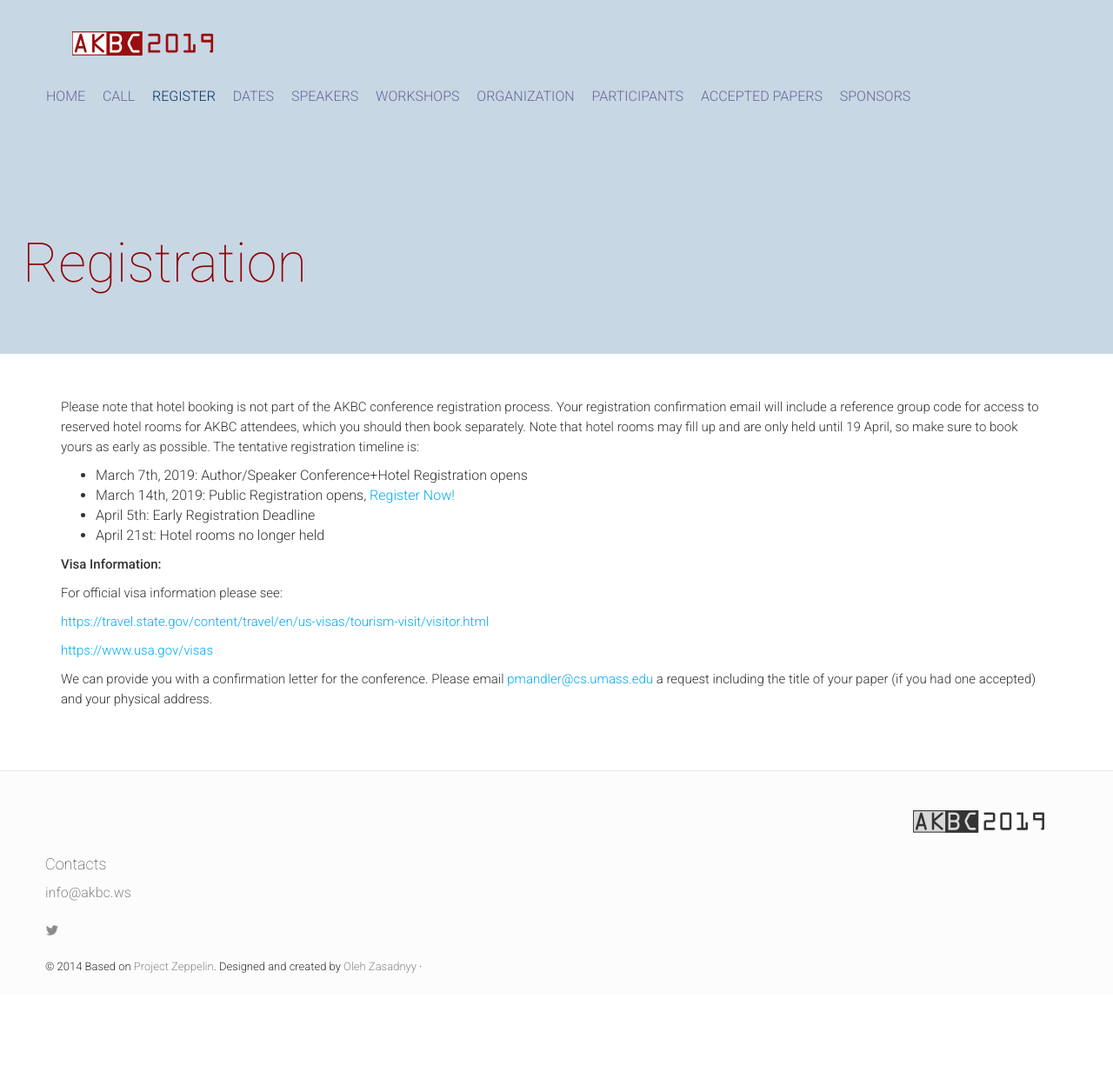
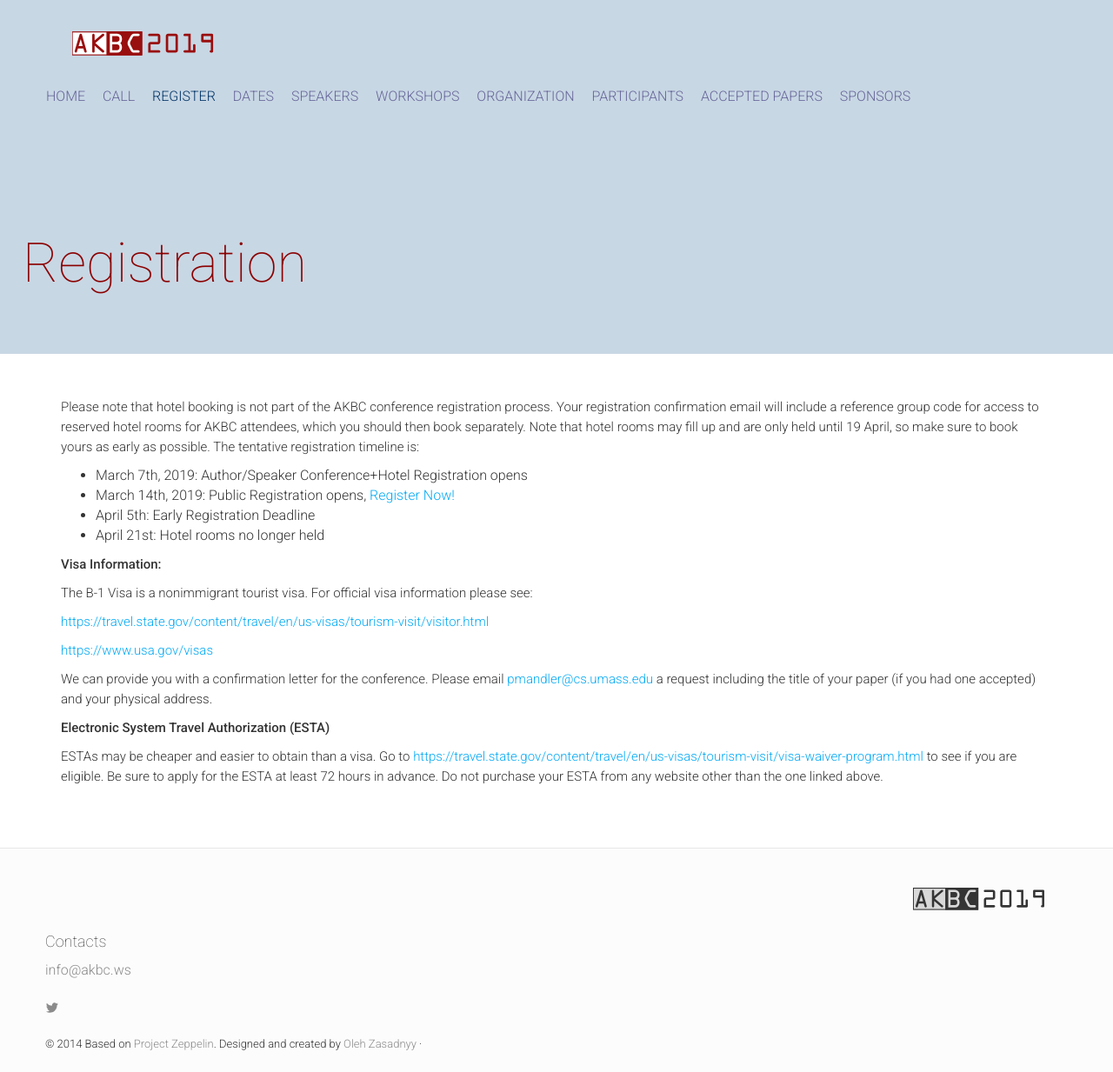
Before and after one commit to akbc-conference/2019, a Jekyll site: the page built from registration.html, in a window 1280 px wide and 1233 px high. Shown: the whole window at 87% size. Built offline with Jekyll 4.4.1, drawn with Linux system fonts in a browser that asks for light colours; nearby versions of some CDN libraries; comment, search, counter and statistics services are not loaded.

Commit message:
added more visa information

```diff
--- a/_includes/registration.html
+++ b/_includes/registration.html
@@ -17,12 +17,19 @@
           <li>April 21st: Hotel rooms no longer held
         </ul>
       <p><strong>Visa Information:</strong></p>
-      <p>For official visa information please see:</p>
+      <p>The B-1 Visa is a nonimmigrant tourist visa. For official visa information please see:</p>
       <p><a href="https://travel.state.gov/content/travel/en/us-visas/tourism-visit/visitor.html">https://travel.state.gov/content/travel/en/us-visas/tourism-visit/visitor.html</a></p>
       <p><a href="https://www.usa.gov/visas">https://www.usa.gov/visas</a>
         <br/>
       <p>We can provide you with a confirmation letter for the
-      conference. Please email <a href="mailto:pmandler@cs.umass.edu">pmandler@cs.umass.edu</a> a request including the title of your paper (if you had one accepted) and your physical address.</p>
+      conference. Please
+      email <a href="mailto:pmandler@cs.umass.edu">pmandler@cs.umass.edu</a>
+      a request including the title of your paper (if you had one
+        accepted) and your physical address.</p>
+
+      <p><strong>Electronic System Travel Authorization (ESTA)</strong></p>
+      <p>ESTAs may be cheaper and easier to obtain than a visa. Go to
+      <a href="https://travel.state.gov/content/travel/en/us-visas/tourism-visit/visa-waiver-program.html">https://travel.state.gov/content/travel/en/us-visas/tourism-visit/visa-waiver-program.html</a> to see if you are eligible. Be sure to apply for the ESTA at least 72 hours in advance. Do not purchase your ESTA from any website other than the one linked above.</p>
     </div>
   </div>
 </section>
```
